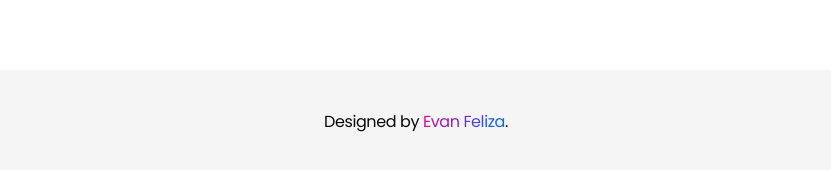
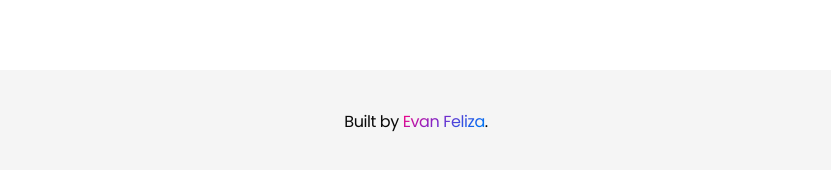
Before and after one commit to efeliza00/web-portfolio, a React (Vite) app: page / in a window 1280 px wide. Shown: the part 2548-2718 px from the top of the page, without its empty margins (224-1055 px from the left). Built offline with nearby package versions, Linux system fonts and the light colour scheme.

Commit message:
chore: update footer desc

```diff
--- a/src/components/footer.jsx
+++ b/src/components/footer.jsx
@@ -2,7 +2,9 @@ import { AuroraText } from "./magicui/aurora-text"
 
 const Footer = ({info}) => {
   return (
-    <div className='container mx-auto py-10 bg-secondary text-center tracking-tight'>Designed by <AuroraText>{info.name}</AuroraText>.</div>
+      <div className="container mx-auto py-10 bg-secondary text-center tracking-tight">
+          Built by <AuroraText>{info.name}</AuroraText>.
+      </div>
   )
 }
 
```
